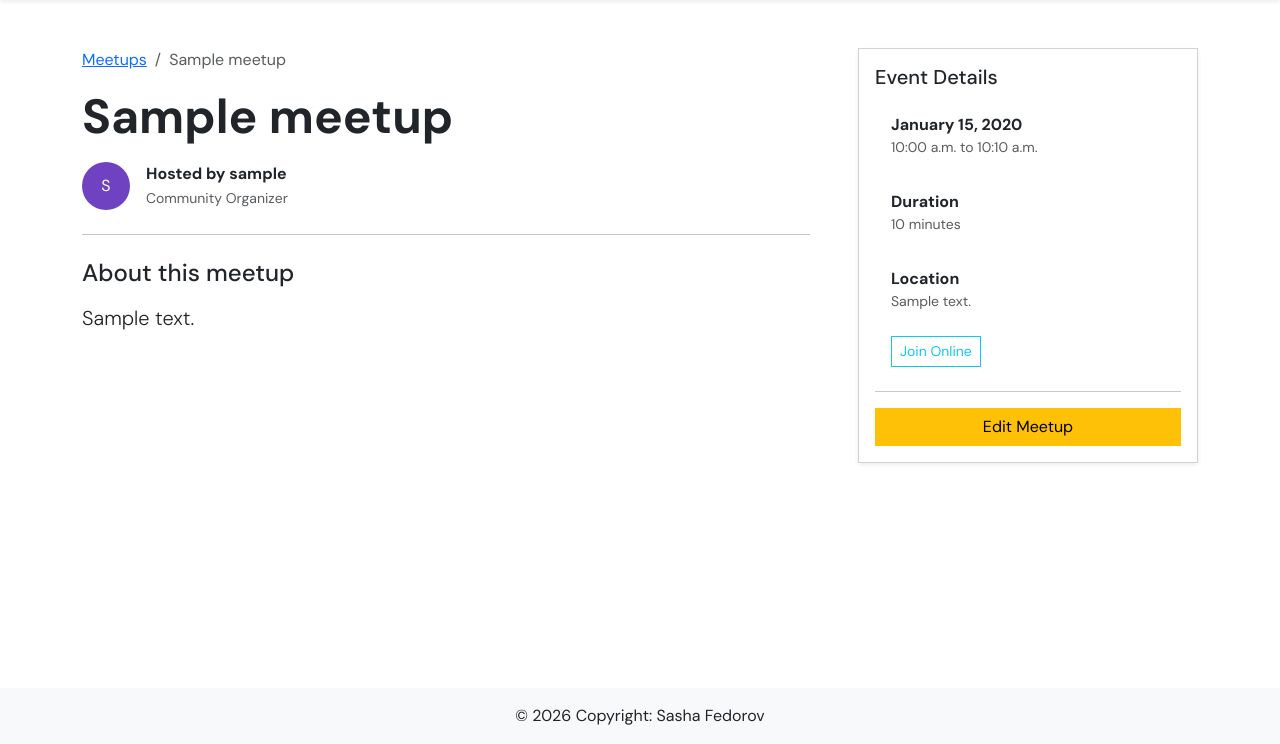
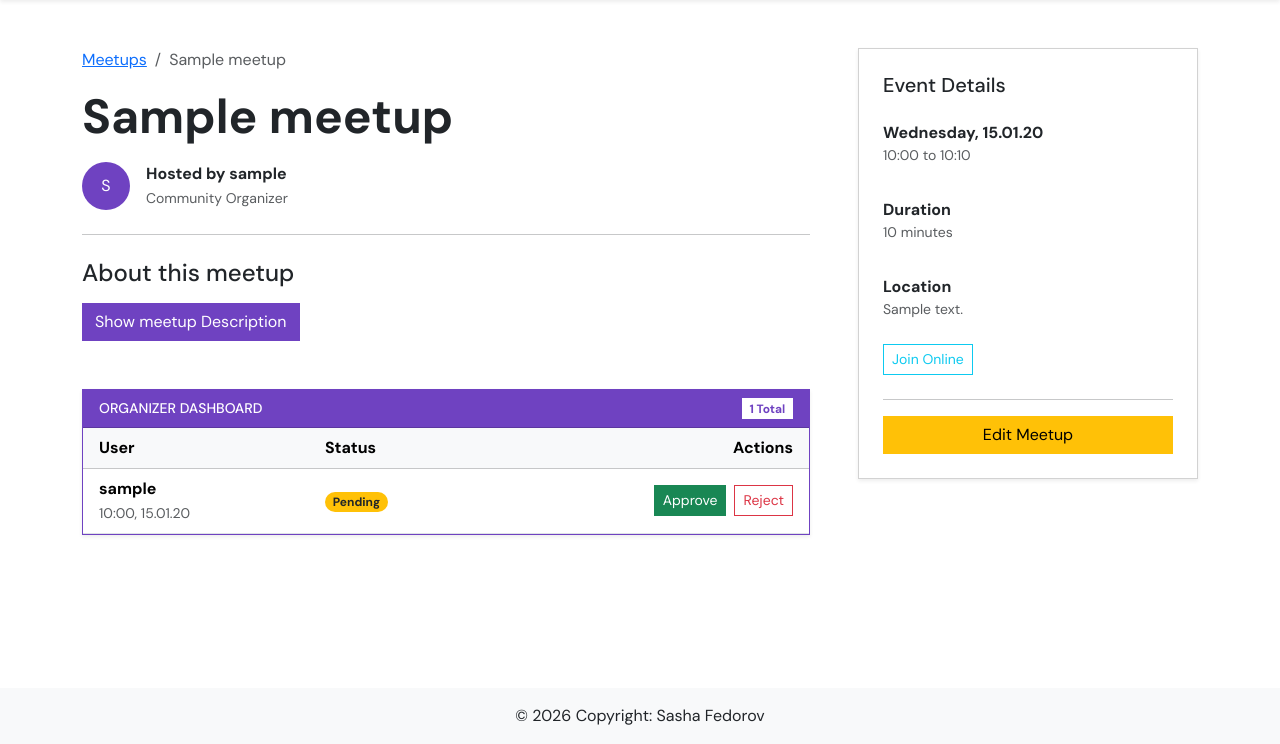
Before and after one commit to sasha-fedorov/meetmeet, a Django app: page /meetups/1/ in a window 1280 px wide. Shown: the part 56-800 px from the top of the page. Run offline with Django 5.2, Linux system fonts and the light colour scheme; a user stored in the database is signed in; tables that the repository leaves empty hold one stand-in row (values such as "Sample post"); some libraries are stand-ins or nearby versions.

Commit message:
feat: add full meetup participation functionality

```diff
--- a/meetups/templates/meetups/meetup_detail.html
+++ b/meetups/templates/meetups/meetup_detail.html
@@ -35,25 +35,89 @@
 
         <section>
           <h3 class="h4 mb-3">About this meetup</h3>
-          <div class="lead">{{ meetup.description|linebreaks }}</div>
+
+          {% if request.user == meetup.organizer %}
+            <button class="btn text-white border border-primary bg-primary" type="button" data-bs-toggle="collapse" data-bs-target="#event-description" aria-expanded="false" aria-controls="event-description">Show meetup Description</button>
+            <div class="collapse" id="event-description">
+              <div class="lead">{{ meetup.description|linebreaks }}</div>
+            </div>
+          {% else %}
+            <div class="lead">{{ meetup.description|linebreaks }}</div>
+          {% endif %}
         </section>
+
+        {% if request.user == meetup.organizer %}
+          <div class="mt-5">
+            <div class="card border-primary shadow-sm">
+              <div class="card-header bg-primary text-white d-flex justify-content-between align-items-center">
+                <h5 class="mb-0 small text-uppercase">Organizer Dashboard</h5>
+                <span class="badge bg-white text-primary">{{ meetup.participations.all.count }} Total</span>
+              </div>
+
+              <div class="card-body p-0">
+                <div class="table-responsive">
+                  <table class="table align-middle mb-0">
+                    <thead class="table-light">
+                      <tr>
+                        <th class="ps-3">User</th>
+                        <th>Status</th>
+                        <th class="text-end pe-3">Actions</th>
+                      </tr>
+                    </thead>
+                    <tbody>
+                      {% for part in meetup.participations.all %}
+                        <tr>
+                          <td class="ps-3">
+                            <span class="fw-bold">{{ part.user.username }}</span>
+                            <br /><small class="text-muted">{{ part.requested_at|date:'H:i, d.m.y' }}</small>
+                          </td>
+                          <td>
+                            {% if part.status == 'going' %}
+                              <span class="badge rounded-pill bg-success">Going</span>
+                            {% elif part.status == 'pending' %}
+                              <span class="badge rounded-pill bg-warning text-dark">Pending</span>
+                            {% elif part.status == 'not_going' %}
+                              <span class="badge rounded-pill bg-danger">Declined</span>
+                            {% endif %}
+                          </td>
+                          <td class="text-end pe-3">
+                            {% if part.status == 'pending' %}
+                              <div class="btn-group btn-group-sm">
+                                <a href="{% url 'approve_participation' part.pk %}" class="btn btn-success">Approve</a>
+                                <a href="{% url 'reject_participation' part.pk %}" class="btn btn-outline-danger ms-2">Reject</a>
+                              </div>
+                            {% elif part.status == 'going' %}
+                              <a href="{% url 'reject_participation' part.pk %}" class="btn btn-sm btn-link text-danger text-decoration-none">Remove</a>
+                            {% endif %}
+                          </td>
+                        </tr>
+                      {% empty %}
+                        <tr>
+                          <td colspan="3" class="text-center py-4 text-muted">No one has joined or requested yet.</td>
+                        </tr>
+                      {% endfor %}
+                    </tbody>
+                  </table>
+                </div>
+              </div>
+            </div>
+          </div>
+        {% endif %}
       </div>
 
       <div class="col-lg-4">
-        <div class="card shadow-sm sticky-top event-details-sticky">
+        <div class="card shadow-sm sticky-top event-details-sticky p-2">
           <div class="card-body">
             <h4 class="h5 mb-4">Event Details</h4>
 
             <div class="d-flex mb-3">
-              <i class="bi bi-calendar3 me-3 text-primary h4"></i>
               <div>
-                <p class="mb-0 fw-bold">{{ meetup.start_datetime|date:'F j, Y' }}</p>
-                <p class="text-muted small">{{ meetup.start_datetime|date:'g:i a' }} to {{ meetup.end_datetime|date:'g:i a' }}</p>
+                <p class="mb-0 fw-bold">{{ meetup.start_datetime|date:'l, d.m.y' }}</p>
+                <p class="text-muted small">{{ meetup.start_datetime|date:'H:i' }} to {{ meetup.end_datetime|date:'g:i' }}</p>
               </div>
             </div>
 
             <div class="d-flex mb-3">
-              <i class="bi bi-clock me-3 text-primary h4"></i>
               <div>
                 <p class="mb-0 fw-bold">Duration</p>
                 <p class="text-muted small">{{ meetup.duration_minutes }} minutes</p>
@@ -61,12 +125,11 @@
             </div>
 
             <div class="d-flex mb-4">
-              <i class="bi bi-geo-alt me-3 text-primary h4"></i>
               <div>
                 <p class="mb-0 fw-bold">Location</p>
                 <p class="text-muted small">{{ meetup.location_text }}</p>
                 {% if meetup.online_link %}
-                  <a href="{{ meetup.online_link }}" class="btn btn-sm btn-outline-info mt-2"><i class="bi bi-camera-video"></i> Join Online</a>
+                  <a href="{{ meetup.online_link }}" class="btn btn-sm btn-outline-info mt-2">Join Online</a>
                 {% endif %}
               </div>
             </div>
@@ -74,15 +137,32 @@
             <hr />
 
             <div class="d-grid gap-2">
-              {% if request.user == meetup.organizer %}
-                <a href="{% url 'meetup_update' meetup.pk %}" class="btn btn-warning"><i class="bi bi-pencil"></i> Edit Meetup</a>
-              {% else %}
-                {% if meetup.is_open %}
-                  <button class="btn btn-primary btn-lg">Join Meetup</button>
+              <form action="{% url 'toggle_participation' meetup.pk %}" method="post" class="d-grid gap-2">
+                {% csrf_token %}
+
+                {% if request.user == meetup.organizer %}
+                  <a href="{% url 'meetup_update' meetup.pk %}" class="btn btn-warning">Edit Meetup</a>
+                {% elif user_participation %}
+                  {% if user_participation.status == 'going' %}
+                    <button type="submit" class="btn btn-danger">Cancel Attendance</button>
+                    <p class="text-success text-center mt-2 small mb-0">You are going!</p>
+                  {% elif user_participation.status == 'pending' %}
+                    <button type="submit" class="btn btn-outline-secondary">Cancel Request</button>
+                    <p class="text-muted text-center mt-2 small mb-0">Currently awaiting host approval.</p>
+                  {% elif user_participation.status == 'not_going' %}
+                    <button type="submit" class="btn btn-outline-primary">Try Joining Again</button>
+                    <p class="text-danger text-center mt-2 small mb-0">Request was declined.</p>
+                  {% endif %}
                 {% else %}
-                  <button class="btn btn-primary btn-lg">Request to Join</button>
+                  <button type="submit" class="btn btn-primary btn-lg">
+                    {% if meetup.is_open %}
+                      Join Meetup
+                    {% else %}
+                      Request to Join
+                    {% endif %}
+                  </button>
                 {% endif %}
-              {% endif %}
+              </form>
             </div>
           </div>
         </div>
--- a/meetups/urls.py
+++ b/meetups/urls.py
@@ -12,6 +12,14 @@ urlpatterns = [
          views.MeetupUpdateView.as_view(), name='meetup_update'),
     path('meetups/<int:pk>/delete/',
          views.MeetupDeleteView.as_view(), name='meetup_delete'),
+
+    path('meetup/<int:pk>/toggle-participation/',
+         views.ToggleParticipationView.as_view(), name='toggle_participation'),
+    path('participation/<int:pk>/approve/',
+         views.approve_participation, name='approve_participation'),
+    path('participation/<int:pk>/reject/',
+         views.reject_participation, name='reject_participation'),
+
     path('about/', TemplateView.as_view(template_name='about.html'),
          name='about'),
 ]
--- a/meetups/views.py
+++ b/meetups/views.py
@@ -1,23 +1,37 @@
 from django import forms
+from django.contrib import messages
+from django.contrib.auth.decorators import login_required
 from django.contrib.auth.mixins import LoginRequiredMixin, UserPassesTestMixin
-from django.shortcuts import redirect
+from django.shortcuts import get_object_or_404, redirect
+from django.views import View
 from django.views.generic import DetailView, ListView, DeleteView
 from django.views.generic.edit import CreateView, UpdateView
 from django.urls import reverse_lazy
-from .models import Meetup
+from .models import Meetup, MeetupParticipation
 
 
 class MeetupsListView(ListView):
     queryset = Meetup.objects.all()
     template_name = "meetups/meetup_list.html"
     context_object_name = 'meetups'
-    paginate_by = 20
+    paginate_by = 12
 
 
 class MeetupDetailView(DetailView):
     model = Meetup
     template_name = "meetups/meetup_detail.html"
     context_object_name = "meetup"
+
+    def get_queryset(self):
+        return super().get_queryset().prefetch_related('participations__user')
+
+    def get_context_data(self, **kwargs):
+        context = super().get_context_data(**kwargs)
+        if self.request.user.is_authenticated:
+            context['user_participation'] = MeetupParticipation.objects.filter(
+                meetup=self.object, user=self.request.user
+            ).first()
+        return context
 
 
 class MeetupFormMixin(LoginRequiredMixin):
@@ -71,3 +85,73 @@ class MeetupDeleteView(DeleteView):
     # Optional: Ensure only the organizer can delete it
     def get_queryset(self):
         return self.model.objects.filter(organizer=self.request.user)
+
+
+class ToggleParticipationView(LoginRequiredMixin, View):
+    def post(self, request, pk):
+        meetup = get_object_or_404(Meetup, pk=pk)
+
+        if meetup.organizer == request.user:
+            messages.warning(request, "You are the organizer.")
+            return redirect('meetup_detail', pk=pk)
+
+        participation = MeetupParticipation.objects.filter(
+            user=request.user, meetup=meetup
+        ).first()
+
+        if participation:
+            if participation.status in [MeetupParticipation.Status.GOING,
+                                        MeetupParticipation.Status.PENDING]:
+                participation.delete()
+                messages.info(
+                    request, "Your request or attendance has been cancelled.")
+            else:
+                participation.status = (
+                    MeetupParticipation.Status.GOING
+                    if meetup.is_open
+                    else MeetupParticipation.Status.PENDING
+                )
+                participation.save()
+        else:
+            status = (
+                MeetupParticipation.Status.GOING
+                if meetup.is_open
+                else MeetupParticipation.Status.PENDING
+            )
+            MeetupParticipation.objects.create(
+                user=request.user, meetup=meetup, status=status)
+            messages.success(
+                request, "Success! You've joined or requested to join.")
+
+        return redirect('meetup_detail', pk=pk)
+
+
+@login_required
+def approve_participation(request, pk):
+    participation = get_object_or_404(MeetupParticipation, pk=pk)
+
+    # Security check: Only the organizer of the meetup can approve
+    if participation.meetup.organizer == request.user:
+        participation.approve()
+        messages.success(
+            request, f"Approved {participation.user.username}'s request.")
+    else:
+        messages.error(
+            request, "You are not authorized to perform this action.")
+
+    return redirect('meetup_detail', pk=participation.meetup.pk)
+
+
+@login_required
+def reject_participation(request, pk):
+    participation = get_object_or_404(MeetupParticipation, pk=pk)
+
+    if participation.meetup.organizer == request.user:
+        participation.reject()
+        messages.info(
+            request, f"Rejected {participation.user.username}'s request.")
+    else:
+        messages.error(
+            request, "You are not authorized to perform this action.")
+
+    return redirect('meetup_detail', pk=participation.meetup.pk)
```
Also changed, not shown: meetups/templates/meetups/meetup_list.html (+3 -12 lines).
